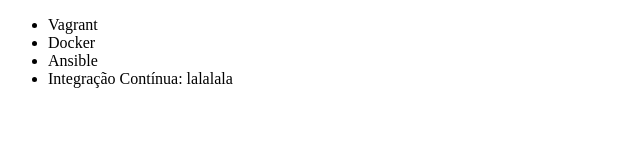
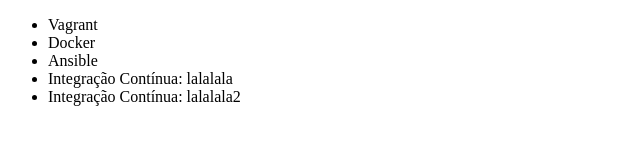
Before and after one commit to lucasJnMoura/alura-git, a plain HTML site: page index.html in a window 1280 px wide. Shown: the whole page, without its empty margins (0-640 px from the left). Drawn offline with Linux system fonts and the light colour scheme.

Commit message:
Alterando a lista

```diff
--- a/index.html
+++ b/index.html
@@ -11,6 +11,7 @@
         <li>Docker</li>
         <li>Ansible</li>
         <li>Integração Contínua: lalalala</li>
+        <li>Integração Contínua: lalalala2</li>
     </ul>
 </body>
 </html>
```
